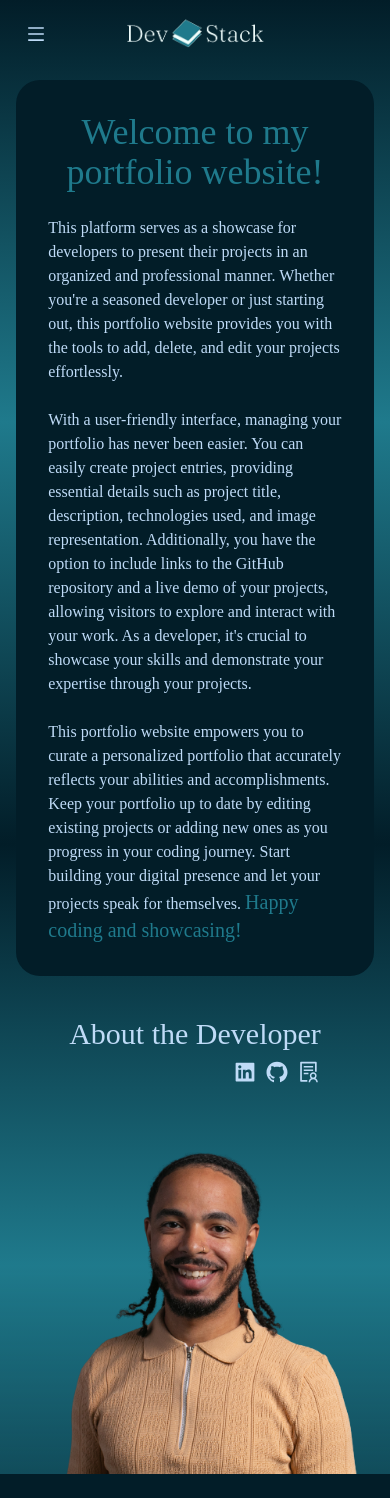
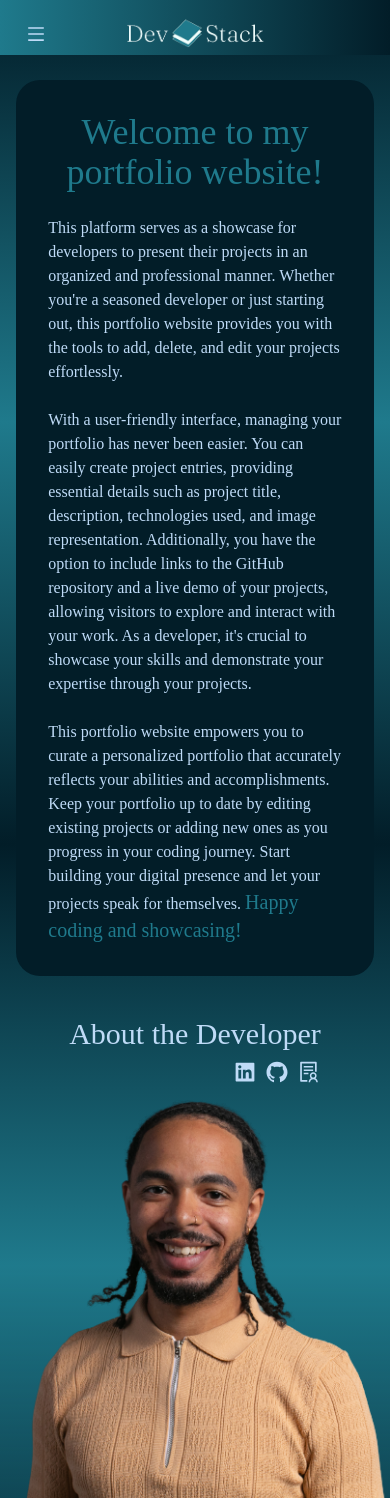
Before and after one commit to joshuanelsondev/devstack-project, a React (Create React App) app: page /about in a window 390 px wide. Before the commit the page ends 1474 px from the top, so only its background shows below. Built offline with nearby package versions, Linux system fonts and the light colour scheme.

Commit message:
Edit responsiveness for navbar, about page, and portfolio page

```diff
--- a/src/Components/AboutComponent.js
+++ b/src/Components/AboutComponent.js
@@ -15,7 +15,7 @@ export default function AboutComponent() {
     };
 
     return (
-      <div className="h-full w-full flex flex-col items-center">
+      <div className="h-full w-full flex flex-col items-center relative">
         <div className="bg-dark p-8 min-w-[300px] w-11/12 md:w-8/12 h-fit rounded-3xl mt-20">
           <h1 className="text-primary text-4xl text-center">
             Welcome to my portfolio website!
@@ -50,7 +50,7 @@ export default function AboutComponent() {
             </span>
           </p>
         </div>
-        <div className="flex flex-col items-center relative w-full">
+        <div className="flex flex-col items-center relative w-full h-full">
           <div>
             <h2
               onClick={toggleModal}
@@ -95,7 +95,7 @@ export default function AboutComponent() {
           </div>
 
           {showModal && (
-            <div className="flex flex-col gap-4 bg-dark mt-4 z-20 p-8 min-w-[300px] w-11/12 md:w-8/12 h-fit rounded-3xl relative">
+            <div className="flex flex-col gap-4 bg-dark mt-4 p-8 min-w-[300px] w-11/12 md:w-8/12 h-fit rounded-3xl absolute top-0 z-10">
               <AiOutlineCloseSquare onClick={toggleModal} className="text-blue cursor-pointer hover:text-primary" size={20}/>
               <h2 className="text-3xl text-primary text-center">
                 Joshua Nelson
@@ -130,8 +130,9 @@ export default function AboutComponent() {
               </p>
             </div>
           )}
-
-          <img src={pursuit_headshot} alt="headshot" />
+          {!showModal && (
+            <img src={pursuit_headshot} alt="headshot" className="mt-4" />
+          )}
         </div>
       </div>
     );
--- a/src/Components/Nav.js
+++ b/src/Components/Nav.js
@@ -63,18 +63,18 @@ export default function Nav({ toggleMode }) {
     };
 
     return (
-      <div className="h-full w-full absolute">
-        <Link
-          className="flex w-full justify-center sm:absolute sm:right-0 sm:h-auto sm:w-60 z-10"
-          to={"/"}
+      <div className="h-20 w-full absolute z-50">
+        <div
+          className="fixed flex w-full h-auto justify-center bg-gradient-to-r from-primary to-dark md:absolute md:right-0 md:h-auto md:w-60 md:bg-none"
         >
           <img
             src={DevStackLogoLight}
             alt="DevStack Logo"
-            className="w-40 mt-4 sm:w-52"
+            className="w-40 mt-4 sm:w-52 cursor-pointer"
+            onClick={() => navigate("/")}
           />
-        </Link>
-        <div className="hidden md:flex flex-col fixed top-[20%] gap-12 ml-1 sm:ml-4 z-10">
+        </div>
+        <div className="hidden md:flex flex-col fixed top-[20%] gap-12 ml-1 sm:ml-4">
           <div className="flex items-center gap-4">
             <MdHome
               onClick={() => navigate("/")}
@@ -163,7 +163,7 @@ export default function Nav({ toggleMode }) {
           </div>
         </div>
 
-        <div className="h-10 w-10 flex justify-center absolute top-6 left-4">
+        <div className="h-10 w-10 flex justify-center fixed top-6 left-4">
           <div className="z-10 md:hidden">
             <AiOutlineMenu
               onClick={toggleNav}
@@ -172,7 +172,7 @@ export default function Nav({ toggleMode }) {
             />
           </div>
           {showNav && (
-            <div className="absolute top-6 ml-10 w-fit pr-1 bg-primary rounded transition-transform duration-1000 ease-in-out transform translate-y-4 z-30 md:hidden">
+            <div className="fixed top-9 ml-20 w-fit pr-1 z-40 bg-primary transition-transform duration-1000 ease-in-out transform translate-y-4 md:hidden">
               <div
                 className={`flex items-center gap-1 group ${
                   isDarkText("/") ? "text-dark" : "text-secondary"
--- a/src/Components/Project.js
+++ b/src/Components/Project.js
@@ -9,7 +9,7 @@ export default function Project({ project }) {
 
 
     return (
-      <div className="min-h-96 w-full mt-20 p-16 gap-4 bg-dark flex flex-col items-start z-10 rounded-3xl hover:shadow-lg hover:shadow-blue">
+      <div className="min-h-96 w-full mt-10 p-8 gap-4 bg-dark flex flex-col items-start z-10 rounded-3xl hover:shadow-lg hover:shadow-blue">
         <div>
           <div className="flex gap-4">
             <a href={project.github_link} target="_blank" rel="noreferrer" className="text-blue hover:text-primary">
@@ -23,10 +23,14 @@ export default function Project({ project }) {
         <Link to={`/projects/${project.id}`} className="text-3xl text-blue font-semibold hover:text-primary">
           {project.title}
         </Link>
-        <p className="text-blue text-lg leading-loose">{project.description}</p>
-        <ul className="flex gap-10 flex-wrap">
+        <p className="text-blue text-lg">{project.description}</p>
+        <ul className="flex flex-wrap justify-start gap-x-4">
           {project.tech.map((str, index) => {
-            return <li key={index} className="text-primary">{str}</li>;
+              return (
+                <li key={index} className="text-primary">
+                  {str}
+                </li>
+              );
           })}
         </ul>
       </div>
--- a/src/Components/Projects.js
+++ b/src/Components/Projects.js
@@ -22,9 +22,10 @@ export default function Projects() {
                 setIsLoading(false);
             });
     }, []);
+
     return (
-      <div className="flex flex-col">
-        <h1 className="text-5xl text-blue font-semibold">Portfolio</h1>
+      <div className="flex flex-col items-center md:items-start">
+        <h1 className="text-5xl text-blue font-semibold mt-20">Portfolio</h1>
         {isLoading ? (
           <div className="flex justify-center items-center mt-52 gap-2">
             <h1 className="text-blue text-3xl">
--- a/src/Pages/Index.js
+++ b/src/Pages/Index.js
@@ -1,5 +1,5 @@
 import Projects from "../Components/Projects";
 
 export default function Index() {
-  return <div className="mx-[20%] py-[10%]"><Projects /></div>;
+  return <div className="mx-4 pb-10 sm:mx-8 md:mx-52"><Projects /></div>;
 }
```
Also changed, not shown: src/assets/pursuit_headshot.png.
